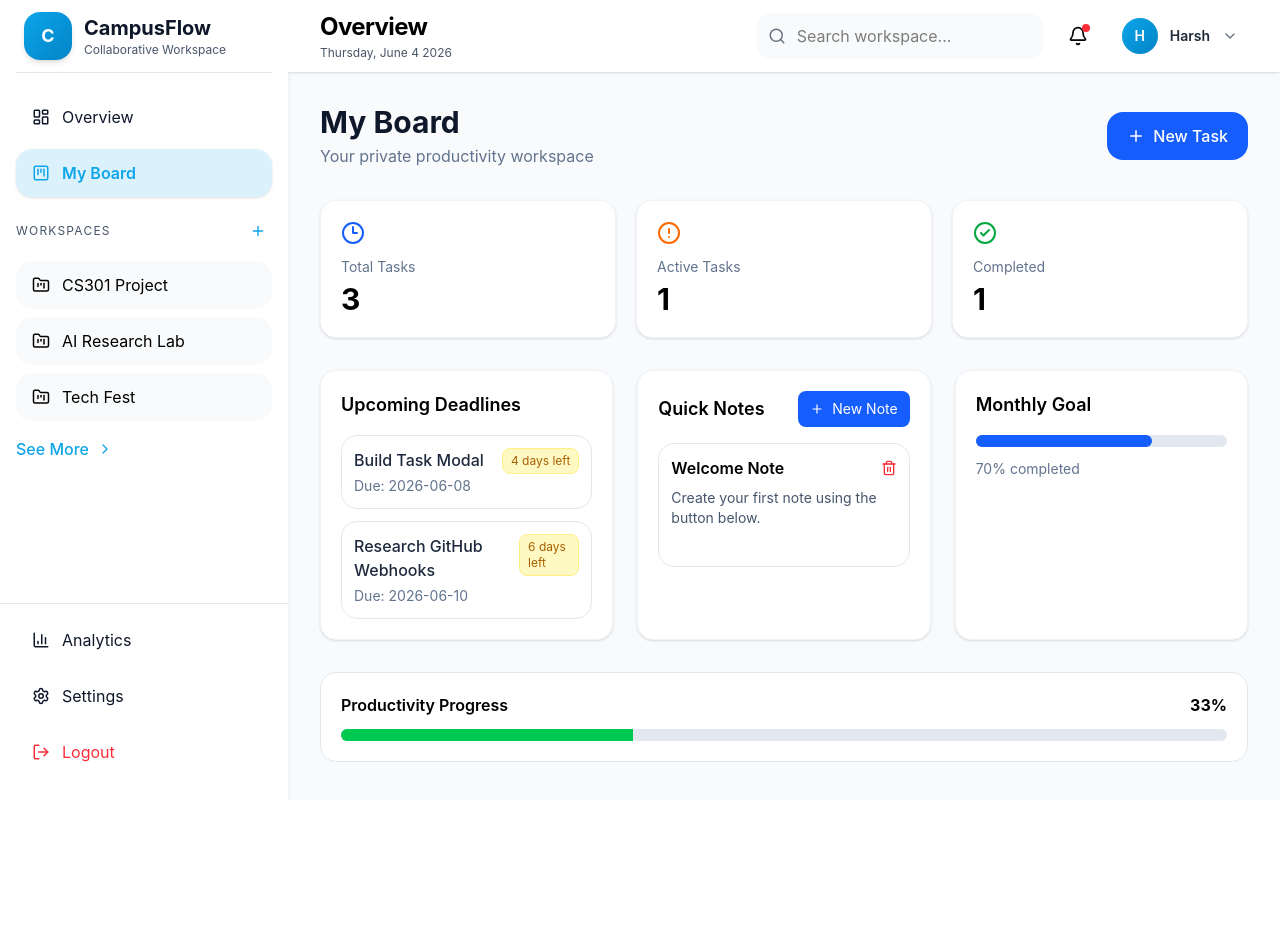
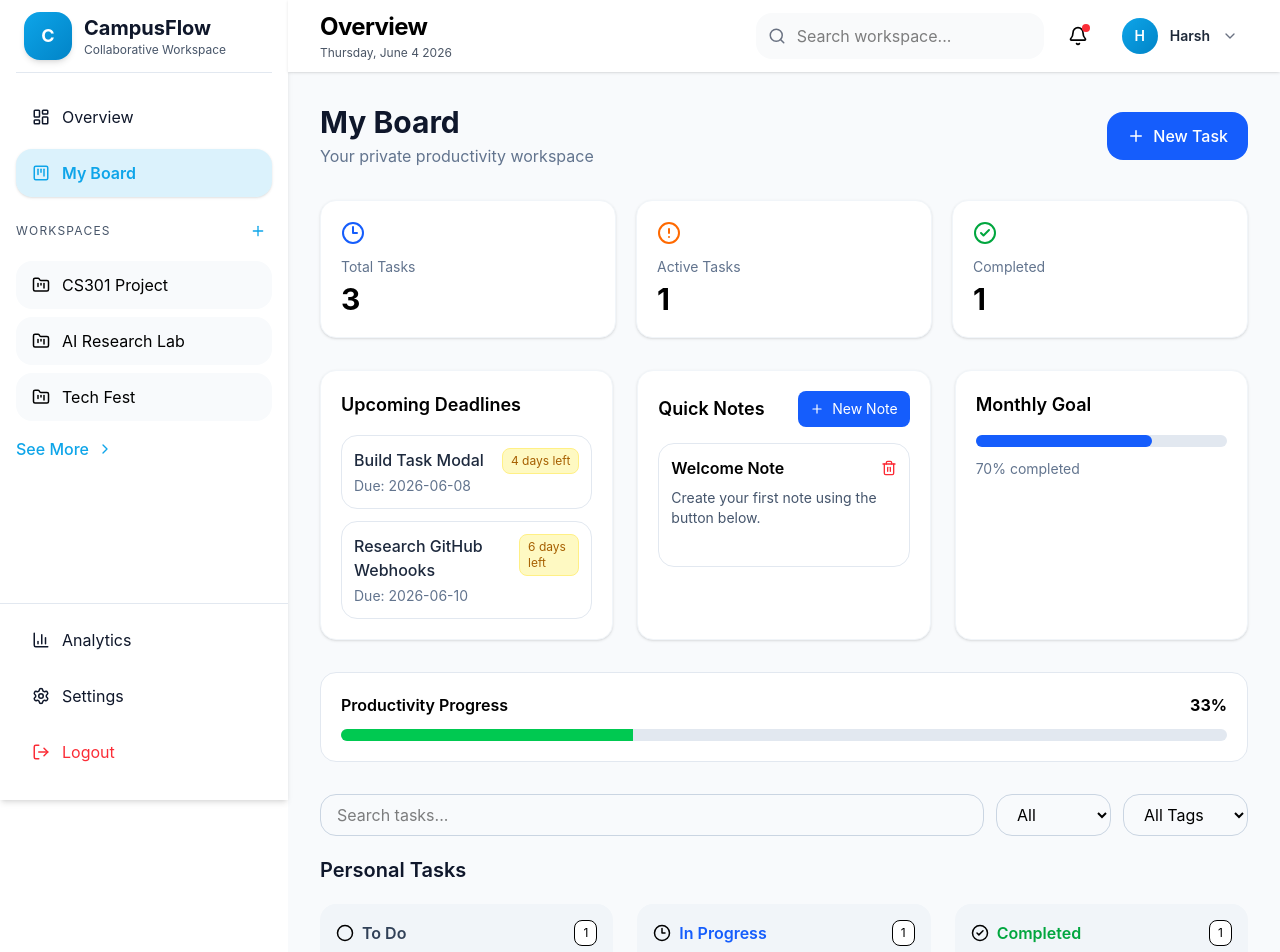
Before and after one commit to AshuNewatia/SoC, a React (Vite) app in the folder frontend/: page /myboard in a window 1280 px wide. Shown: the top 952 px of the page. Before the commit the page ends 800 px from the top, so only its background shows below. Built offline with nearby package versions, Linux system fonts and the light colour scheme.

Commit message:
App.jsx Uppdated

```diff
--- a/frontend/src/App.jsx
+++ b/frontend/src/App.jsx
@@ -1,3 +1,121 @@
+// import { useState } from "react";
+// import { BrowserRouter, Routes, Route, Navigate } from "react-router-dom";
+
+// import Login from "./pages/Login";
+// import Signup from "./pages/Signup";
+// import Dashboard from "./pages/Dashboard";
+// import Analytics from "./pages/Analytics";
+// import Settings from "./pages/Settings";
+// import Workspace from "./pages/WorkSpace";
+// import MyBoard from "./pages/MyBoard";
+// import OAuthCallback from "./pages/OAuthCallback";
+
+// import Sidebar from "./components/sidebar/Sidebar";
+// import Header from "./components/header/Header";
+// import { useAuth } from "./context/authContext";
+
+
+// // function ProtectedRoute({ children }) {
+// //   const { user, loading } = useAuth();
+// //   if (loading) {
+// //     return <div className="flex items-center justify-center h-screen">Loading...</div>;
+// //   }
+// //   if (!user) {
+// //     return <Navigate to="/login" />;
+// //   }
+// //   return children;
+// // }
+
+// // This layout includes the responsive sidebar + header
+// function AuthenticatedLayout({ children }) {
+//   const [sidebarOpen, setSidebarOpen] = useState(false);
+
+//   return (
+//     <div className="flex h-screen overflow-hidden">
+//   <Sidebar
+//     isOpen={sidebarOpen}
+//     onClose={() => setSidebarOpen(false)}
+//   />
+
+//   <main className="flex-1 flex flex-col overflow-hidden">
+//     <Header onMenuClick={() => setSidebarOpen(true)} />
+
+//     <div className="flex-1 overflow-y-auto">
+//       {children}
+//     </div>
+//   </main>
+// </div>
+//   );
+// }
+
+// function App() {
+//   return (
+//     <BrowserRouter>
+//       <Routes>
+//         {/* Public Routes */}
+//         <Route path="/login" element={<Login />} />
+//         <Route path="/signup" element={<Signup />} />
+//         <Route path="/oauth/callback" element={<OAuthCallback />} />
+
+//         {/* Protected Routes with both guards and the responsive layout */}
+//         <Route
+//           path="/dashboard"
+//           element={
+//             // <ProtectedRoute>
+//               <AuthenticatedLayout>
+//                 <Dashboard />
+//               </AuthenticatedLayout>
+//             // </ProtectedRoute>
+//           }
+//         />
+//         <Route
+//           path="/analytics"
+//           element={
+//             // <ProtectedRoute>
+//               <AuthenticatedLayout>
+//                 <Analytics />
+//               </AuthenticatedLayout>
+//             // </ProtectedRoute>
+//           }
+//         />
+//         <Route
+//           path="/settings"
+//           element={
+//             // <ProtectedRoute>
+//               <AuthenticatedLayout>
+//                 <Settings />
+//               </AuthenticatedLayout>
+//             // </ProtectedRoute>
+//           }
+//         />
+//         <Route
+//           path="/workspace/:id"
+//           element={
+//             // <ProtectedRoute>
+//               <AuthenticatedLayout>
+//                 <Workspace />
+//               </AuthenticatedLayout>
+//             // </ProtectedRoute>
+//           }
+//         />
+//         <Route
+//           path="/myboard"
+//           element={
+//             // <ProtectedRoute>
+//               <AuthenticatedLayout>
+//                 <MyBoard />
+//               </AuthenticatedLayout>
+//             // </ProtectedRoute>
+//           }
+//         />
+//       </Routes>
+//     </BrowserRouter>
+//   );
+// }
+
+// export default App;
+
+
 import { useState } from "react";
 import { BrowserRouter, Routes, Route, Navigate } from "react-router-dom";
 
@@ -31,20 +149,13 @@ function AuthenticatedLayout({ children }) {
   const [sidebarOpen, setSidebarOpen] = useState(false);
 
   return (
-    <div className="flex h-screen overflow-hidden">
-  <Sidebar
-    isOpen={sidebarOpen}
-    onClose={() => setSidebarOpen(false)}
-  />
-
-  <main className="flex-1 flex flex-col overflow-hidden">
-    <Header onMenuClick={() => setSidebarOpen(true)} />
-
-    <div className="flex-1 overflow-y-auto">
-      {children}
+    <div className="flex min-h-screen">
+      <Sidebar isOpen={sidebarOpen} onClose={() => setSidebarOpen(false)} />
+      <main className="flex-1">
+        <Header onMenuClick={() => setSidebarOpen(true)} />
+        {children}
+      </main>
     </div>
-  </main>
-</div>
   );
 }
 
--- a/frontend/src/components/myboard/TaskCard.jsx
+++ b/frontend/src/components/myboard/TaskCard.jsx
@@ -11,7 +11,6 @@ export default function TaskCard({ task, onDelete, onOpen }) {
     Low: "bg-green-100 text-green-700",
     Medium: "bg-yellow-100 text-yellow-700",
     High: "bg-red-100 text-red-700",
-    Critical: "bg-purple-100 text-purple-700",
   };
 
   return (
--- a/frontend/src/components/myboard/TaskDetailsModal.jsx
+++ b/frontend/src/components/myboard/TaskDetailsModal.jsx
@@ -73,7 +73,6 @@ export default function TaskDetailsModal({
               <option>Low</option>
               <option>Medium</option>
               <option>High</option>
-              <option>Critical</option>
             </select>
 
             <input
--- a/frontend/src/pages/MyBoard.jsx
+++ b/frontend/src/pages/MyBoard.jsx
@@ -265,6 +265,40 @@ const deleteNote = (id) => {
 };
 
 
+const [searchTerm, setSearchTerm] = useState("");
+const [priorityFilter, setPriorityFilter] =
+  useState("All");
+
+
+const [tagFilter, setTagFilter] =
+  useState("All");
+
+const filterTasks = (taskList) => {
+  return taskList.filter((task) => {
+    const matchesSearch =
+      task.title
+        .toLowerCase()
+        .includes(searchTerm.toLowerCase());
+
+    const matchesPriority =
+      priorityFilter === "All" ||
+      task.priority === priorityFilter;
+
+    const matchesTag =
+      tagFilter === "All" ||
+      task.tag === tagFilter;
+
+    return (
+      matchesSearch &&
+      matchesPriority &&
+      matchesTag
+    );
+  });
+};
+
+
+
+
   return (
     <div className="p-6 lg:p-8 bg-slate-50">
       {/* Page Header */}
@@ -483,6 +517,45 @@ const deleteNote = (id) => {
     />
   </div>
 </div>
+<div className="flex flex-col md:flex-row gap-3 mb-5">
+  <input
+    type="text"
+    placeholder="Search tasks..."
+    value={searchTerm}
+    onChange={(e) =>
+      setSearchTerm(e.target.value)
+    }
+    className="flex-1 border border-slate-300 rounded-xl px-4 py-2"
+  />
+
+  <select
+    value={priorityFilter}
+    onChange={(e) =>
+      setPriorityFilter(e.target.value)
+    }
+    className="border border-slate-300 rounded-xl px-4 py-2"
+  >
+    <option>All</option>
+    <option>Low</option>
+    <option>Medium</option>
+    <option>High</option>
+  </select>
+  <select
+  value={tagFilter}
+  onChange={(e) =>
+    setTagFilter(e.target.value)
+  }
+  className="border border-slate-300 rounded-xl px-4 py-2"
+>
+  <option value="All">All Tags</option>
+  <option value="Frontend">Frontend</option>
+  <option value="Backend">Backend</option>
+  <option value="Bug">Bug</option>
+  <option value="Feature">Feature</option>
+  <option value="Research">Research</option>
+  <option value="Design">Design</option>
+</select>
+</div>
   <h2 className="text-xl font-semibold text-slate-900 mb-5">
     Personal Tasks
   </h2>
@@ -492,7 +565,7 @@ const deleteNote = (id) => {
       <BoardColumn
         columnId="todo"
         title="To Do"
-        tasks={tasks.todo}
+        tasks={filterTasks(tasks.todo)}
          onDelete={handleDeleteTask}
          onOpen={(task) => {
     setSelectedTask(task);
@@ -504,7 +577,7 @@ const deleteNote = (id) => {
       <BoardColumn
         columnId="progress"
         title="In Progress"
-        tasks={tasks.progress}
+        tasks={filterTasks(tasks.progress)}
          onDelete={handleDeleteTask}
          onOpen={(task) => {
     setSelectedTask(task);
@@ -516,7 +589,7 @@ const deleteNote = (id) => {
       <BoardColumn
         columnId="completed"
         title="Completed"
-        tasks={tasks.completed}
+        tasks={filterTasks(tasks.completed)}
          onDelete={handleDeleteTask}
          onOpen={(task) => {
     setSelectedTask(task);
```
